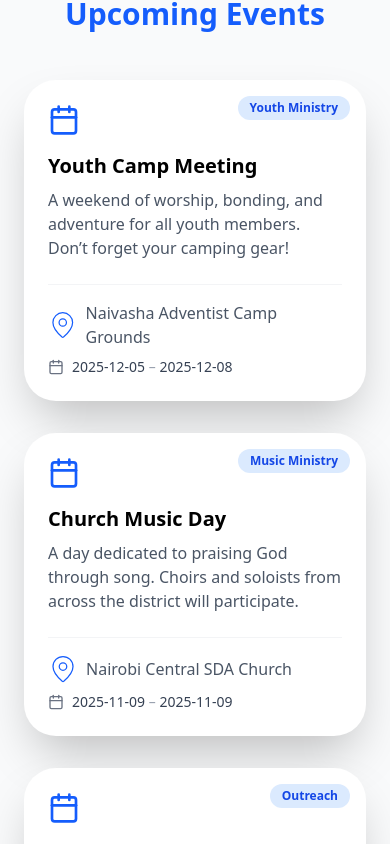
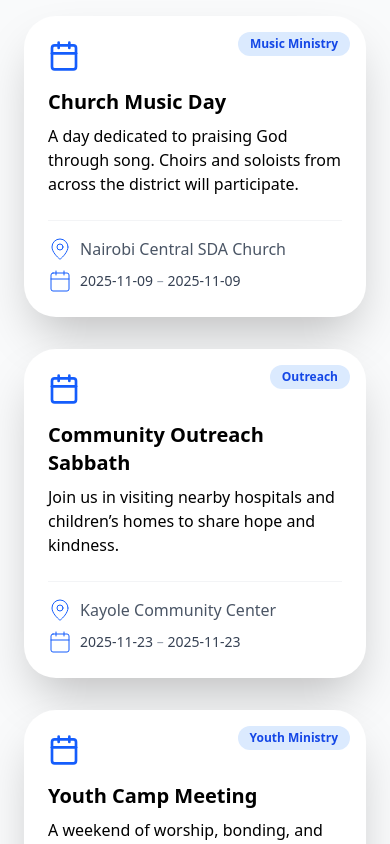
Before and after one commit to Griffin-Ndede/Kitisuru_SDA, a React (Vite) app: page / in a window 390 px wide. Shown: the part 2016-2860 px from the top of the page. Built offline with nearby package versions, Linux system fonts and the light colour scheme.

Commit message:
Feat: makes the video section and the upcoming events section responsive

```diff
--- a/src/Pages/Home.jsx
+++ b/src/Pages/Home.jsx
@@ -159,17 +159,19 @@ function Home() {
         </section> */}
         {/* Upcoming Events */}
 
-        <section className="py-16 bg-gray-50" id='upcoming'>
+        <section className="bg-gray-50" id='upcoming'>
           <div className="container mx-auto px-6">
             <h2 className="text-3xl font-bold text-center text-blue-600 mb-12">Upcoming Events</h2>
             <div className="grid grid-cols-1 md:grid-cols-2 gap-8">
-              {upcomingEvents.map((event, index) => (
+              {upcomingEvents
+                .sort((a, b) => new Date(a.startDate) - new Date(b.startDate))
+                .map((event, index) => (
                   <div
                     key={index}
                     className="relative bg-white p-6 rounded-4xl shadow-2xl hover:shadow-3xl transition-shadow duration-300"
                   >
                     {/* Category Badge */}
-                  <span className="absolute top-4 right-4 bg-blue-100 text-blue-700 text-xs font-semibold px-3 py-1 rounded-full">
+                    <span className="absolute top-4 right-4 bg-blue-100 text-blue-700 text-xs font-bold px-3 py-1 rounded-full">
                       {event.category}
                     </span>
 
@@ -177,22 +179,22 @@ function Home() {
                     <Calendar className="w-8 h-8 text-blue-600 mb-4" />
 
                     {/* Title */}
-                  <h3 className="text-xl font-semibold mb-2">{event.title}</h3>
+                    <h3 className="text-xl font-bold mb-2">{event.title}</h3>
 
                     {/* Description */}
-                  <p className="text-gray-600 mb-6">{event.description}</p>
+                    <p className=" mb-6">{event.description}</p>
 
                     {/* Location & Dates */}
                     <div className="border-t border-gray-100 pt-4 flex flex-col md:flex-row md:items-center md:justify-between text-sm text-gray-600">
                       {/* Location */}
                       <div className="flex items-center gap-2 mb-2 md:mb-0">
-                     <MapPin strokeWidth={1} size={30} className='text-blue-600'/>
+                        <MapPin strokeWidth={1} size={24} absoluteStrokeWidth className='text-blue-600' />
                         <span className="font-light text-base">{event.location}</span>
                       </div>
 
                       {/* Dates */}
                       <div className="flex items-center gap-2">
-                      <Calendar className="w-4 h-4 text-gray-500" />
+                        <Calendar strokeWidth={1} size={24} absoluteStrokeWidth className="text-blue-600" />
                         <span className="text-gray-700">
                           {event.startDate} <span className="text-gray-400">–</span> {event.endDate}
                         </span>
@@ -201,57 +203,42 @@ function Home() {
                   </div>
                 ))}
             </div>
-
-
           </div>
         </section>
-        <section className='h-fit bg-gray-200 p-10'>
-          <h1 className='text-center font-bold text-4xl text-blue-600'>Latest sermons</h1>
-          <div className='flex items-center gap-10 mx-auto justify-center mt-4'>
+       <section className="min-h-fit bg-gray-200 p-6 sm:p-10">
+  <h1 className="text-center font-bold text-3xl sm:text-4xl text-blue-600 mb-8">
+    Latest Sermons
+  </h1>
+
+  {/* Sermon Item */}
+  {Array(4).fill(0).map((_, i) => (
+    <div
+      key={i}
+      className="flex flex-col sm:flex-row items-center gap-6 sm:gap-10 mx-auto justify-center mt-6 bg-white/50 rounded-3xl p-6 shadow-sm"
+    >
       <video
         src={videoBg}
         autoPlay
         loop
         muted
-              className="w-96 h-fit rounded-3xl object-cover hidden sm:block"
+        className="w-full sm:w-96 h-56 sm:h-fit rounded-3xl object-cover"
       />
-            <h1 className='font-light text-xl'>Title: Lorem ipsum dolor sit amet.</h1>
-            <p className='w-1/3 bg-blue-100 p-10 rounded-3xl'>Lorem ipsum dolor sit amet consectetur adipisicing elit. Sit dicta veritatis doloremque quaerat, dolorum corrupti omnis rerum quo natus placeat illo. Dicta quas asperiores laborum sequi rem illum autem suscipit in! Inventore nisi architecto vero. Adipisci obcaecati exercitationem, totam cum unde vero labore id eos a alias? Qui, dolorum ullam.</p>
+      <div className="flex flex-col items-center sm:items-start gap-4 sm:w-1/2">
+        <h2 className="font-semibold text-lg sm:text-xl text-gray-800 text-center sm:text-left">
+          Title: Lorem ipsum dolor sit amet.
+        </h2>
+        <p className="bg-blue-100 p-4 sm:p-6 rounded-2xl text-gray-700 leading-relaxed text-sm sm:text-base text-center sm:text-left">
+          Lorem ipsum dolor sit amet consectetur adipisicing elit. Sit dicta veritatis
+          doloremque quaerat, dolorum corrupti omnis rerum quo natus placeat illo. Dicta quas
+          asperiores laborum sequi rem illum autem suscipit in! Inventore nisi architecto vero.
+          Adipisci obcaecati exercitationem, totam cum unde vero labore id eos a alias? Qui,
+          dolorum ullam.
+        </p>
       </div>
-          <div className='flex items-center gap-10 mx-auto justify-center mt-4'>
-            <video
-              src={videoBg}
-              autoPlay
-              loop
-              muted
-              className="w-96 h-fit rounded-3xl object-cover hidden sm:block"
-            />
-            <h1 className='font-light text-xl'>Title: Lorem ipsum dolor sit amet.</h1>
-            <p className='w-1/3 bg-blue-100 p-10 rounded-3xl'>Lorem ipsum dolor sit amet consectetur adipisicing elit. Sit dicta veritatis doloremque quaerat, dolorum corrupti omnis rerum quo natus placeat illo. Dicta quas asperiores laborum sequi rem illum autem suscipit in! Inventore nisi architecto vero. Adipisci obcaecati exercitationem, totam cum unde vero labore id eos a alias? Qui, dolorum ullam.</p>
     </div>
-          <div className='flex items-center gap-10 mx-auto justify-center mt-4'>
-            <video
-              src={videoBg}
-              autoPlay
-              loop
-              muted
-              className="w-96 h-fit rounded-3xl object-cover hidden sm:block"
-            />
-            <h1 className='font-light text-xl'>Title: Lorem ipsum dolor sit amet.</h1>
-            <p className='w-1/3 bg-blue-100 p-10 rounded-3xl'>Lorem ipsum dolor sit amet consectetur adipisicing elit. Sit dicta veritatis doloremque quaerat, dolorum corrupti omnis rerum quo natus placeat illo. Dicta quas asperiores laborum sequi rem illum autem suscipit in! Inventore nisi architecto vero. Adipisci obcaecati exercitationem, totam cum unde vero labore id eos a alias? Qui, dolorum ullam.</p>
-          </div>
-          <div className='flex items-center gap-10 mx-auto justify-center mt-4'>
-            <video
-              src={videoBg}
-              autoPlay
-              loop
-              muted
-              className="w-96 h-fit rounded-3xl object-cover hidden sm:block"
-            />
-            <h1 className='font-light text-xl'>Title: Lorem ipsum dolor sit amet.</h1>
-            <p className='w-1/3 bg-blue-100 p-10 rounded-3xl'>Lorem ipsum dolor sit amet consectetur adipisicing elit. Sit dicta veritatis doloremque quaerat, dolorum corrupti omnis rerum quo natus placeat illo. Dicta quas asperiores laborum sequi rem illum autem suscipit in! Inventore nisi architecto vero. Adipisci obcaecati exercitationem, totam cum unde vero labore id eos a alias? Qui, dolorum ullam.</p>
-          </div>
+  ))}
 </section>
+
         <Footer />
       </div>
     </>
```
Lines whose indentation alone changed are shown as unchanged.
